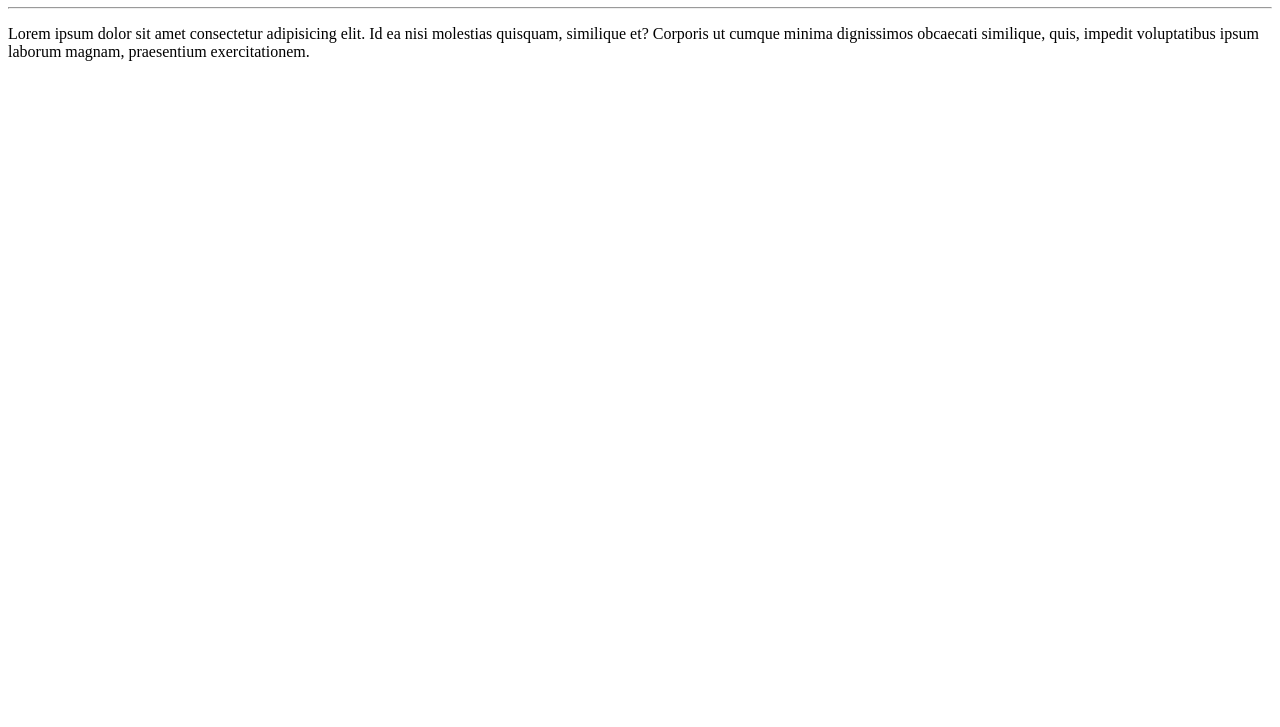
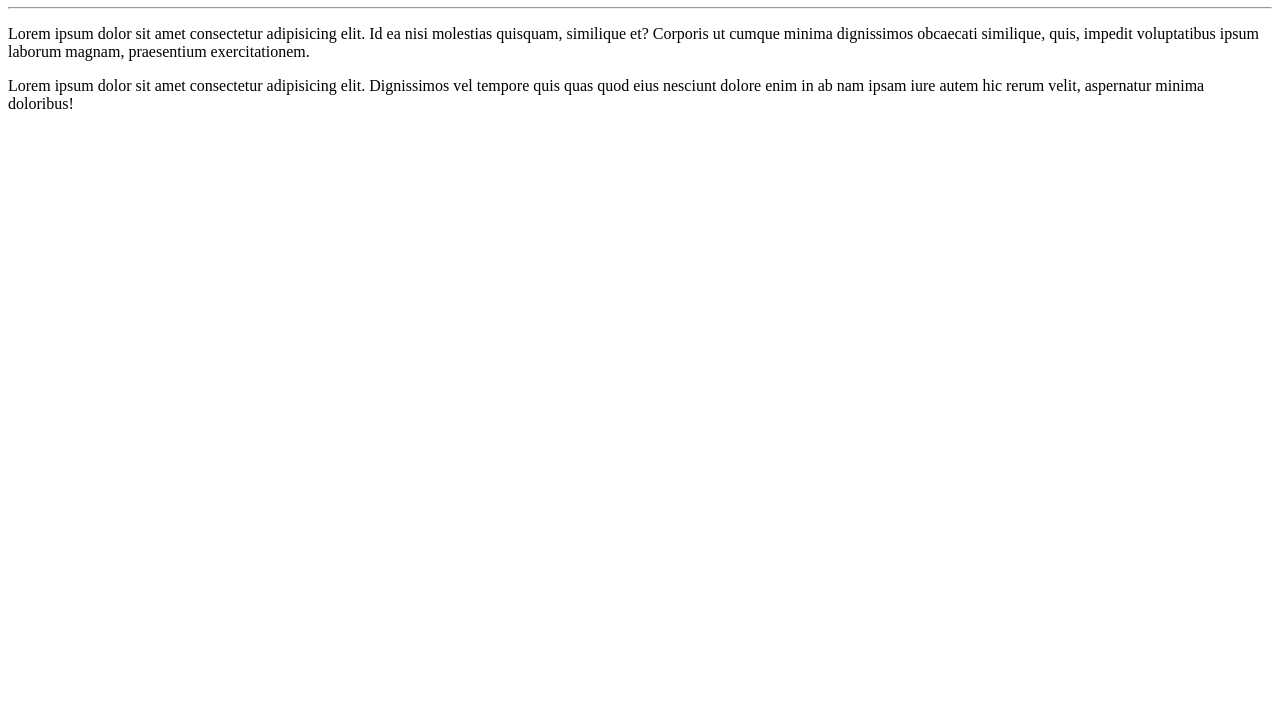
Before and after one commit to AldenizePontes/Ola-Mundo, a plain HTML site: page site-exemplo/index.html in a window 1280 px wide. Shown: the part 73-800 px from the top of the page. Drawn offline with Linux system fonts and the light colour scheme.

Commit message:
Adicionei um parágrafo

```diff
--- a/site-exemplo/index.html
+++ b/site-exemplo/index.html
@@ -9,5 +9,6 @@
     <h1>Olá, Mundo!</h1>
     <hr>
     <p>Lorem ipsum dolor sit amet consectetur adipisicing elit. Id ea nisi molestias quisquam, similique et? Corporis ut cumque minima dignissimos obcaecati similique, quis, impedit voluptatibus ipsum laborum magnam, praesentium exercitationem.</p>
+    <p>Lorem ipsum dolor sit amet consectetur adipisicing elit. Dignissimos vel tempore quis quas quod eius nesciunt dolore enim in ab nam ipsam iure autem hic rerum velit, aspernatur minima doloribus!</p>
 </body>
 </html>
```
